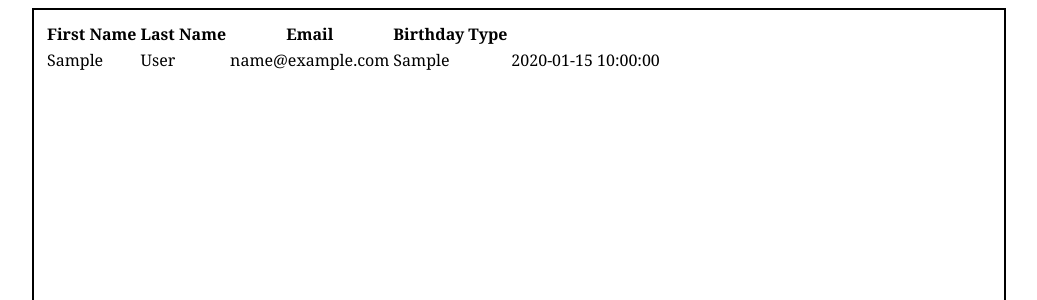
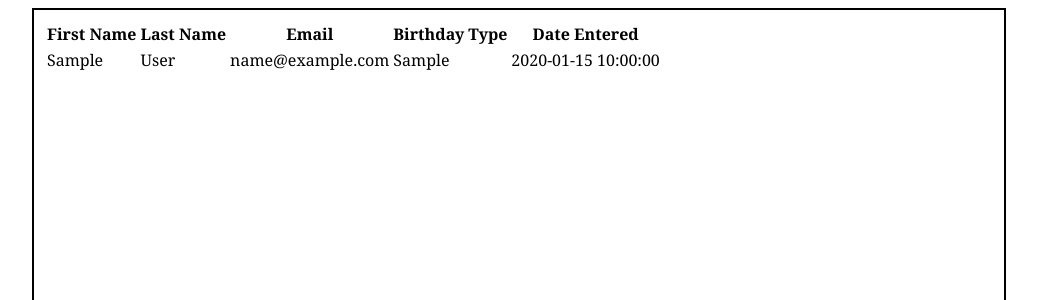
Before and after one commit to Jenglish3761/Project-VI, a PHP site: page /php/getinfo.php in a window 1280 px wide. Shown: the top 300 px of the page, without its empty margins (121-1158 px from the left). Run offline with PHP 8.4, Linux system fonts and the light colour scheme; tables that the repository leaves empty or names only in its code hold one stand-in row (values such as "Sample post").

Commit message:
Update getinfo.php

```diff
--- a/php/getinfo.php
+++ b/php/getinfo.php
@@ -19,6 +19,7 @@ if($response){
 				<th>Email</th>
 				<th>Birthday</th>
 				<th>Type</th>
+				<th>Date Entered</th>
 			</tr>';
 
 			while($row = mysqli_fetch_array($response)){
```
